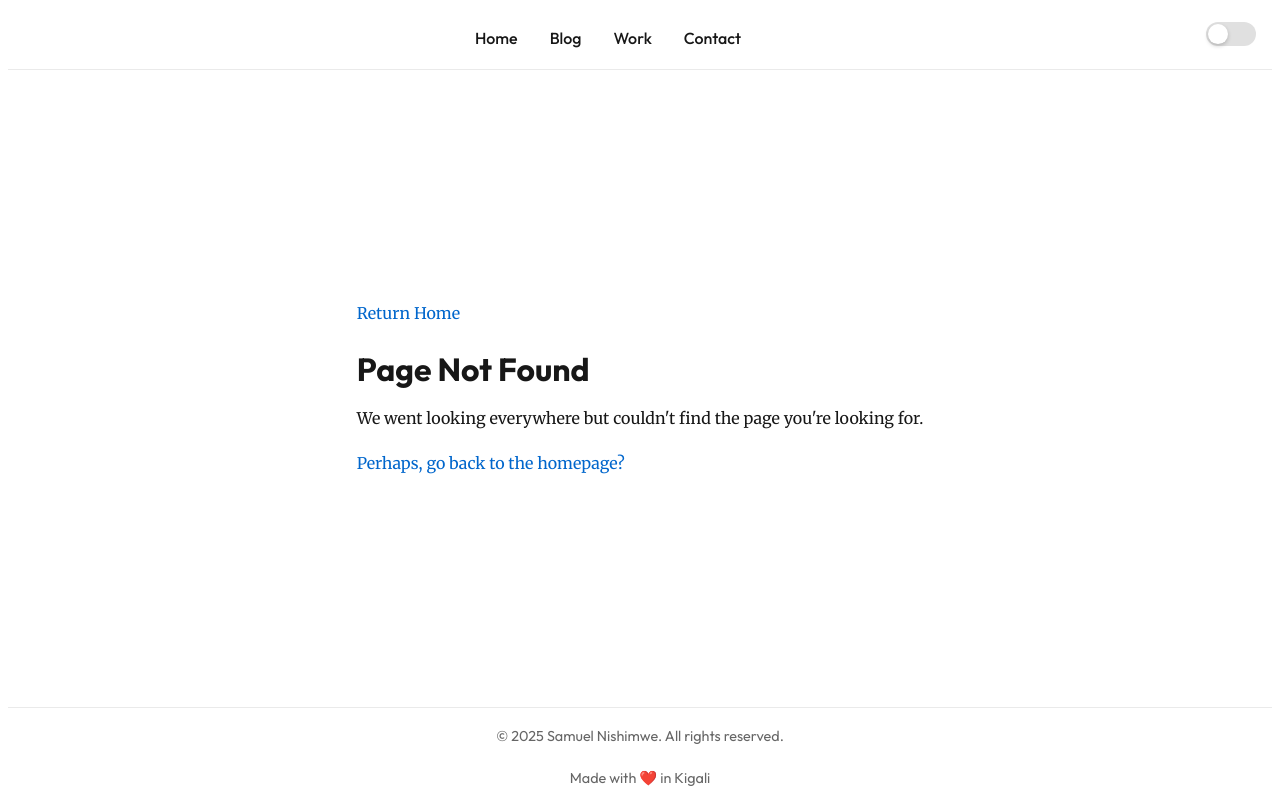
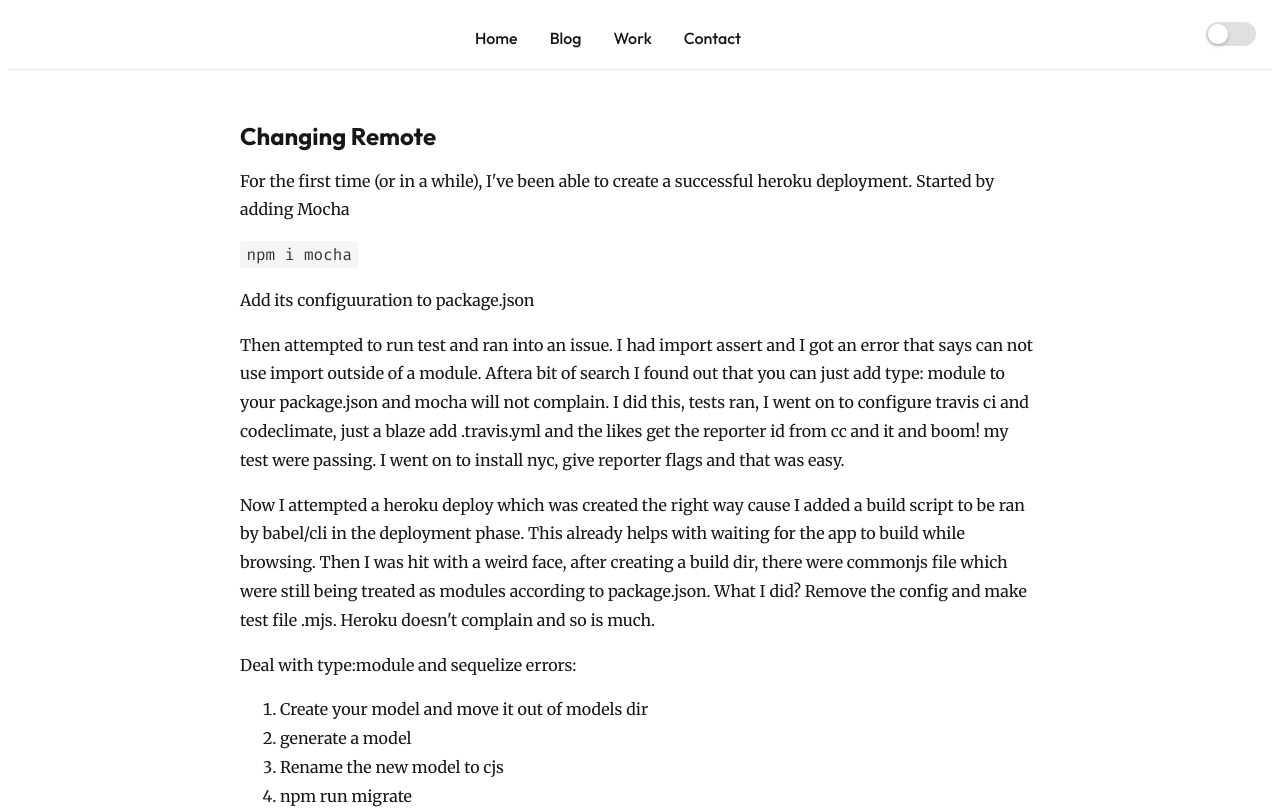
Before and after one commit to ceelogre/presence, a Next.js app: page /blog/howto/heroku in a window 1280 px wide. Before the commit this address had no page. Shown: the top 809 px of the page. Built offline with nearby package versions, Linux system fonts and the light colour scheme.

Commit message:
wip: heroku article

```diff
--- /dev/null
+++ b/src/app/blog/howto/heroku/page.tsx
@@ -0,0 +1,22 @@
+const HerokuConfig = () => (
+    <div>
+      <h2> Changing Remote</h2>
+      <p>For the first time (or in a while), I've been able to create a successful heroku deployment.
+      Started by adding Mocha
+      </p>
+      <code>npm i mocha</code>
+      <p>Add its configuuration to package.json</p>
+      <p> Then attempted to run test and ran into an issue. I had import assert and I got an error that says can not use import outside of a module. Aftera bit of search I found out that you can just add type: module to your package.json and mocha will not complain. I did this, tests ran, I went on to configure travis ci and codeclimate, just  a blaze add .travis.yml and the likes get the reporter id from cc and it  and boom! my test were passing. I went on to install nyc, give reporter flags and that was easy.</p>
+
+    <p>Now I attempted a heroku deploy which was created the right way cause I added a build script to be ran by babel/cli in the deployment phase. This already helps with waiting for the app to build while browsing. Then I was hit with a weird face, after creating a build dir, there were commonjs file which were still being treated as modules according to package.json. What I did? Remove the config and make test file .mjs. Heroku doesn't complain and so is much.</p>
+    <p>Deal with type:module and sequelize errors:</p>
+    <ol>
+      <li> Create your model and move it out of models dir </li>
+      <li> generate a model</li>
+      <li> Rename the new model to cjs</li>
+      <li> npm run migrate</li>
+    </ol>
+      </div>
+    )
+
+    export default HerokuConfig
--- a/src/app/blog/page.tsx
+++ b/src/app/blog/page.tsx
@@ -46,6 +46,9 @@ export default function Blog() {
       title: "Changing remote",
       description: "How to change the remote origin of a repo",
       href: "/blog/howto/change-git-remote"
+    },
+    {
+     href: "/blog/howto/heroku"
     }
   ];
 
```
